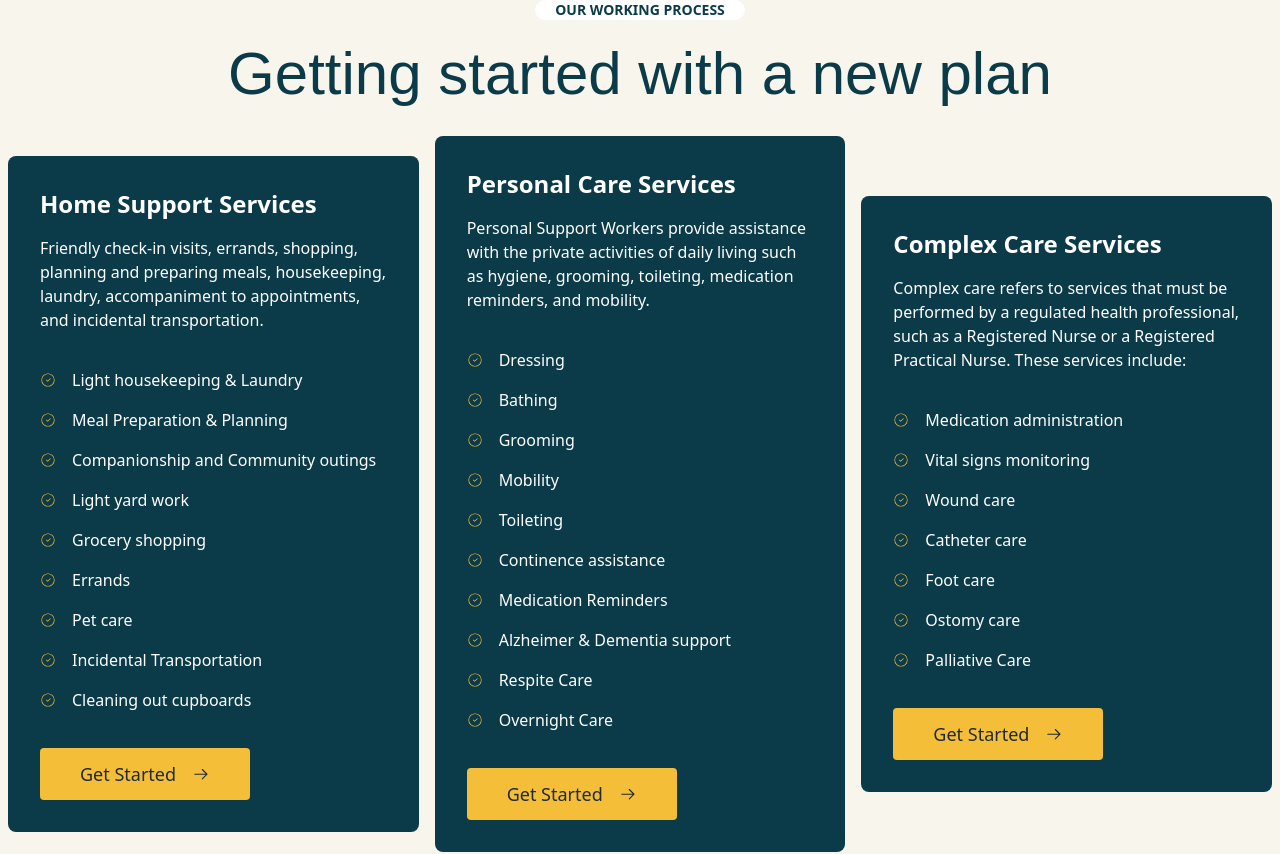
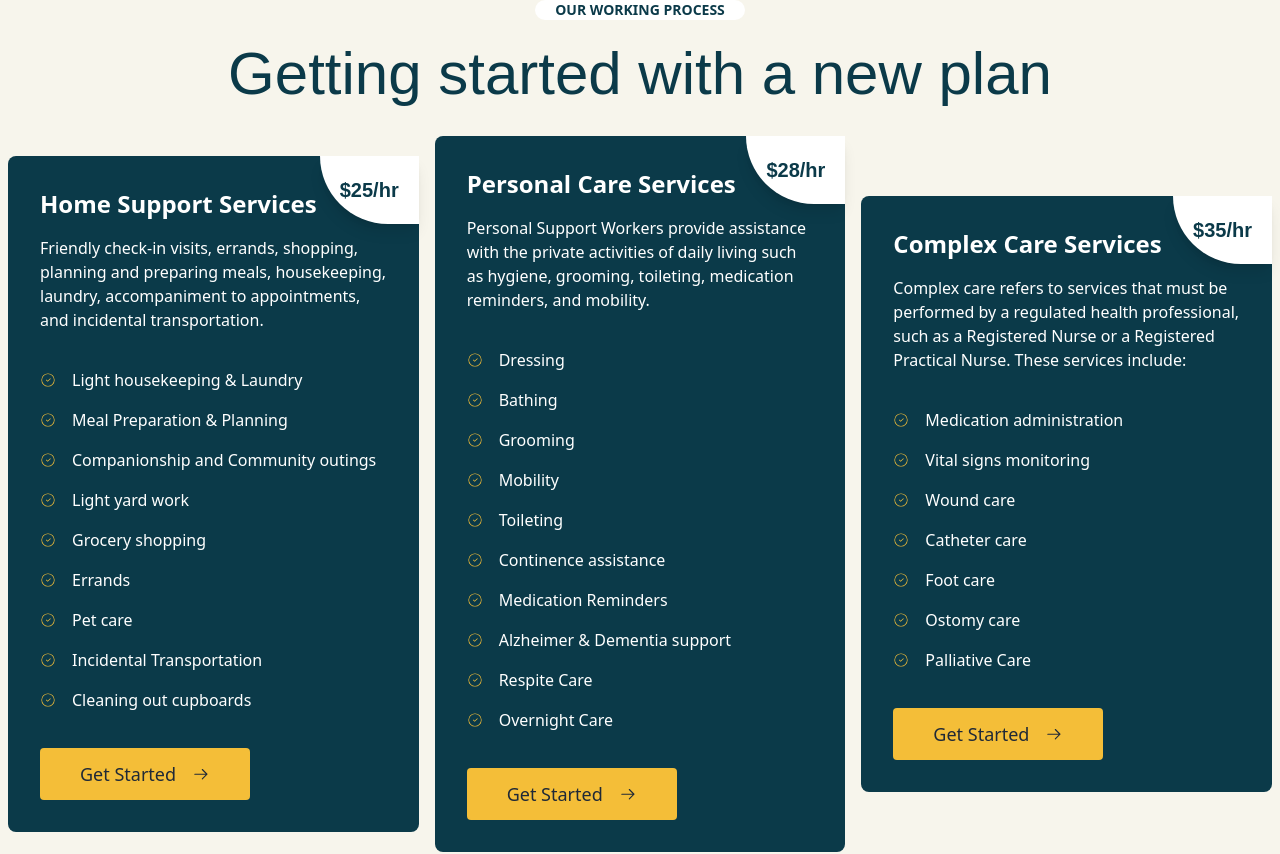
Before and after one commit to iamLeb/HMC, a React (Vite) app: page / in a window 1280 px wide. Shown: the part 2140-2994 px from the top of the page. Built offline with nearby package versions, Linux system fonts and the light colour scheme; a web font is replaced by a local one.

Commit message:
made services routing from one source

```diff
--- a/src/components/frontComponents/Help.jsx
+++ b/src/components/frontComponents/Help.jsx
@@ -1,53 +1,7 @@
 import { CiCircleCheck } from "react-icons/ci";
 import { GoArrowRight } from "react-icons/go";
+import {services} from "./ServiceLists.js";
 
-const services = [
-    {
-        title: 'Home Support Services',
-        brief: 'Friendly check-in visits, errands, shopping, planning and preparing meals, housekeeping, laundry, accompaniment to appointments, and incidental transportation. ',
-        list: [
-            "Light housekeeping & Laundry",
-            "Meal Preparation & Planning",
-            "Companionship and Community outings",
-            "Light yard work",
-            "Grocery shopping",
-            "Errands",
-            "Pet care",
-            "Incidental Transportation",
-            "Cleaning out cupboards",
-        ]
-    },
-    {
-        title: 'Personal Care Services',
-        brief: 'Personal Support Workers provide assistance with the private activities of daily living such as hygiene, grooming, toileting, medication reminders, and mobility.  ',
-        list: [
-            "Dressing",
-            "Bathing",
-            "Grooming",
-            "Mobility",
-            "Toileting",
-            "Continence assistance",
-            "Medication Reminders",
-            "Alzheimer & Dementia support",
-            "Respite Care",
-            "Overnight Care"
-        ]
-    },
-    {
-        title: 'Complex Care Services',
-        brief: 'Complex care refers to services that must be performed by a regulated health professional, such as a Registered Nurse or a Registered Practical Nurse. \n' +
-            'These services include:\n',
-        list: [
-            "Medication administration",
-            "Vital signs monitoring",
-            "Wound care",
-            "Catheter care",
-            "Foot care",
-            "Ostomy care",
-            "Palliative Care"
-        ]
-    }
-];
 const Service = () => {
     return (
         <section className={'flex flex-col gap-4 bg-[#f7f5ec] py-5'}>
@@ -57,8 +11,11 @@ const Service = () => {
             </div>
 
             <div className={'container mx-auto md:flex justify-between items-center md:space-x-4 space-y-4 md:space-y-0 p-2'}>
-                { services.map((service, index) => (
-                    <div key={index} className={'flex flex-col gap-4 bg-primary text-white rounded-lg w-full p-8'}>
+                {services.map((service, index) => (
+                    <div key={index} className={'relative flex flex-col gap-4 bg-primary text-white rounded-lg w-full p-8'}>
+                        <div className={'absolute bg-white text-primary p-5 font-san font-extrabold text-xl shadow-lg top-0 right-0 rounded-bl-full'}>
+                            ${service.price}/hr
+                        </div>
                         <h1 className={'font-bold text-2xl'}>{service.title}</h1>
                         <p>{service.brief}</p>
                         <ul className={'flex flex-col gap-4 mt-5'}>
--- /dev/null
+++ b/src/components/frontComponents/ServiceLists.js
@@ -0,0 +1,50 @@
+export const services = [
+    {
+        title: 'Home Support Services',
+        price: '25',
+        brief: 'Friendly check-in visits, errands, shopping, planning and preparing meals, housekeeping, laundry, accompaniment to appointments, and incidental transportation. ',
+        list: [
+            "Light housekeeping & Laundry",
+            "Meal Preparation & Planning",
+            "Companionship and Community outings",
+            "Light yard work",
+            "Grocery shopping",
+            "Errands",
+            "Pet care",
+            "Incidental Transportation",
+            "Cleaning out cupboards",
+        ]
+    },
+    {
+        title: 'Personal Care Services',
+        price: '28',
+        brief: 'Personal Support Workers provide assistance with the private activities of daily living such as hygiene, grooming, toileting, medication reminders, and mobility.  ',
+        list: [
+            "Dressing",
+            "Bathing",
+            "Grooming",
+            "Mobility",
+            "Toileting",
+            "Continence assistance",
+            "Medication Reminders",
+            "Alzheimer & Dementia support",
+            "Respite Care",
+            "Overnight Care"
+        ]
+    },
+    {
+        title: 'Complex Care Services',
+        price: '35',
+        brief: 'Complex care refers to services that must be performed by a regulated health professional, such as a Registered Nurse or a Registered Practical Nurse. \n' +
+            'These services include:\n',
+        list: [
+            "Medication administration",
+            "Vital signs monitoring",
+            "Wound care",
+            "Catheter care",
+            "Foot care",
+            "Ostomy care",
+            "Palliative Care"
+        ]
+    }
+];
--- a/src/pages/front/Service.jsx
+++ b/src/pages/front/Service.jsx
@@ -1,57 +1,8 @@
 import SubHeader from "../../components/frontComponents/SubHeader.jsx";
 import {CiCircleCheck} from "react-icons/ci";
 import {GoArrowRight} from "react-icons/go";
+import {services} from "../../components/frontComponents/ServiceLists.js";
 
-const services = [
-    {
-        title: 'Home Support Services',
-        price: '25',
-        brief: 'Friendly check-in visits, errands, shopping, planning and preparing meals, housekeeping, laundry, accompaniment to appointments, and incidental transportation. ',
-        list: [
-            "Light housekeeping & Laundry",
-            "Meal Preparation & Planning",
-            "Companionship and Community outings",
-            "Light yard work",
-            "Grocery shopping",
-            "Errands",
-            "Pet care",
-            "Incidental Transportation",
-            "Cleaning out cupboards",
-        ]
-    },
-    {
-        title: 'Personal Care Services',
-        price: '28',
-        brief: 'Personal Support Workers provide assistance with the private activities of daily living such as hygiene, grooming, toileting, medication reminders, and mobility.  ',
-        list: [
-            "Dressing",
-            "Bathing",
-            "Grooming",
-            "Mobility",
-            "Toileting",
-            "Continence assistance",
-            "Medication Reminders",
-            "Alzheimer & Dementia support",
-            "Respite Care",
-            "Overnight Care"
-        ]
-    },
-    {
-        title: 'Complex Care Services',
-        price: '35',
-        brief: 'Complex care refers to services that must be performed by a regulated health professional, such as a Registered Nurse or a Registered Practical Nurse. \n' +
-            'These services include:\n',
-        list: [
-            "Medication administration",
-            "Vital signs monitoring",
-            "Wound care",
-            "Catheter care",
-            "Foot care",
-            "Ostomy care",
-            "Palliative Care"
-        ]
-    }
-];
 const Service = () => {
     return (
         <section>
```
